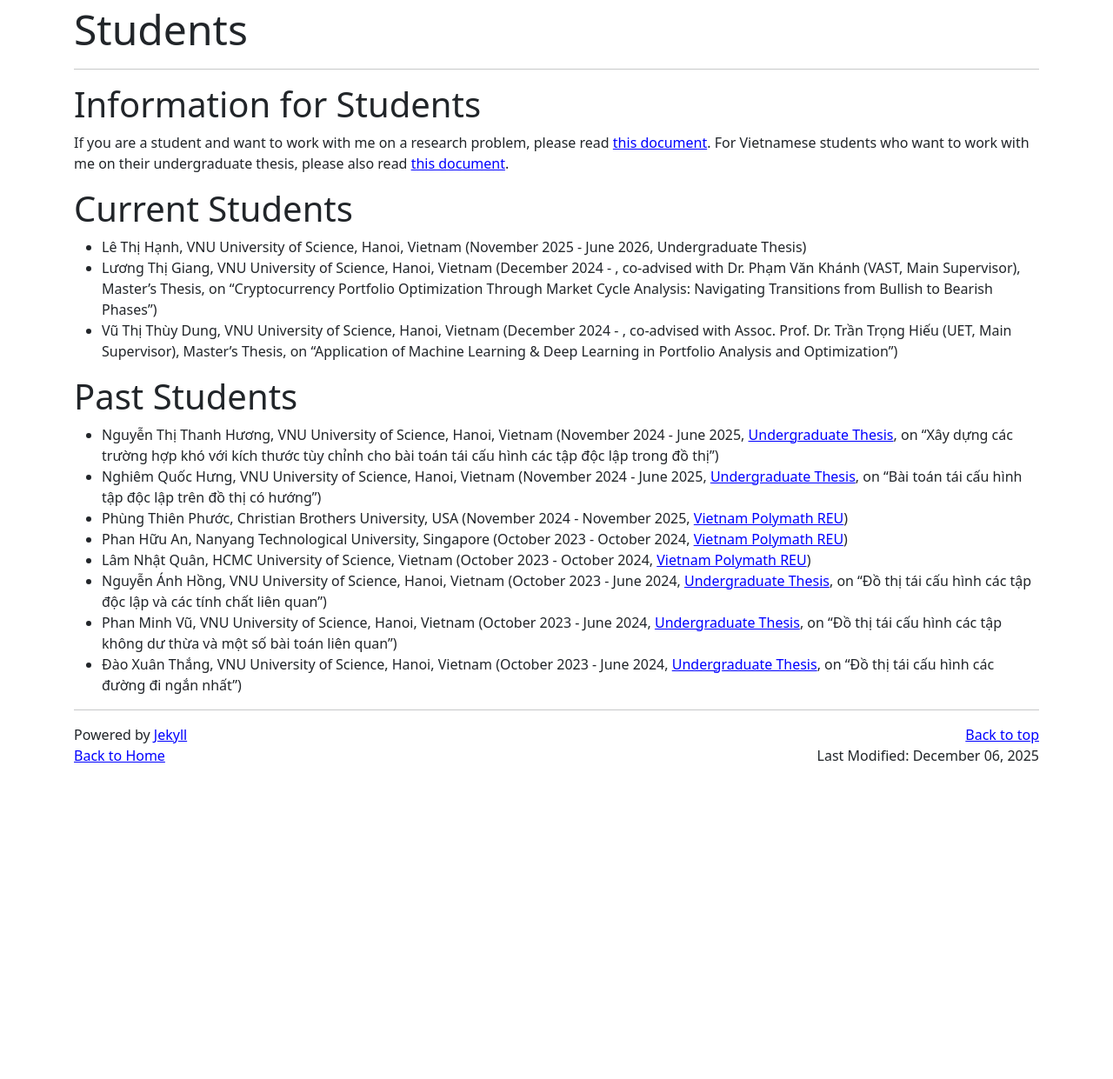
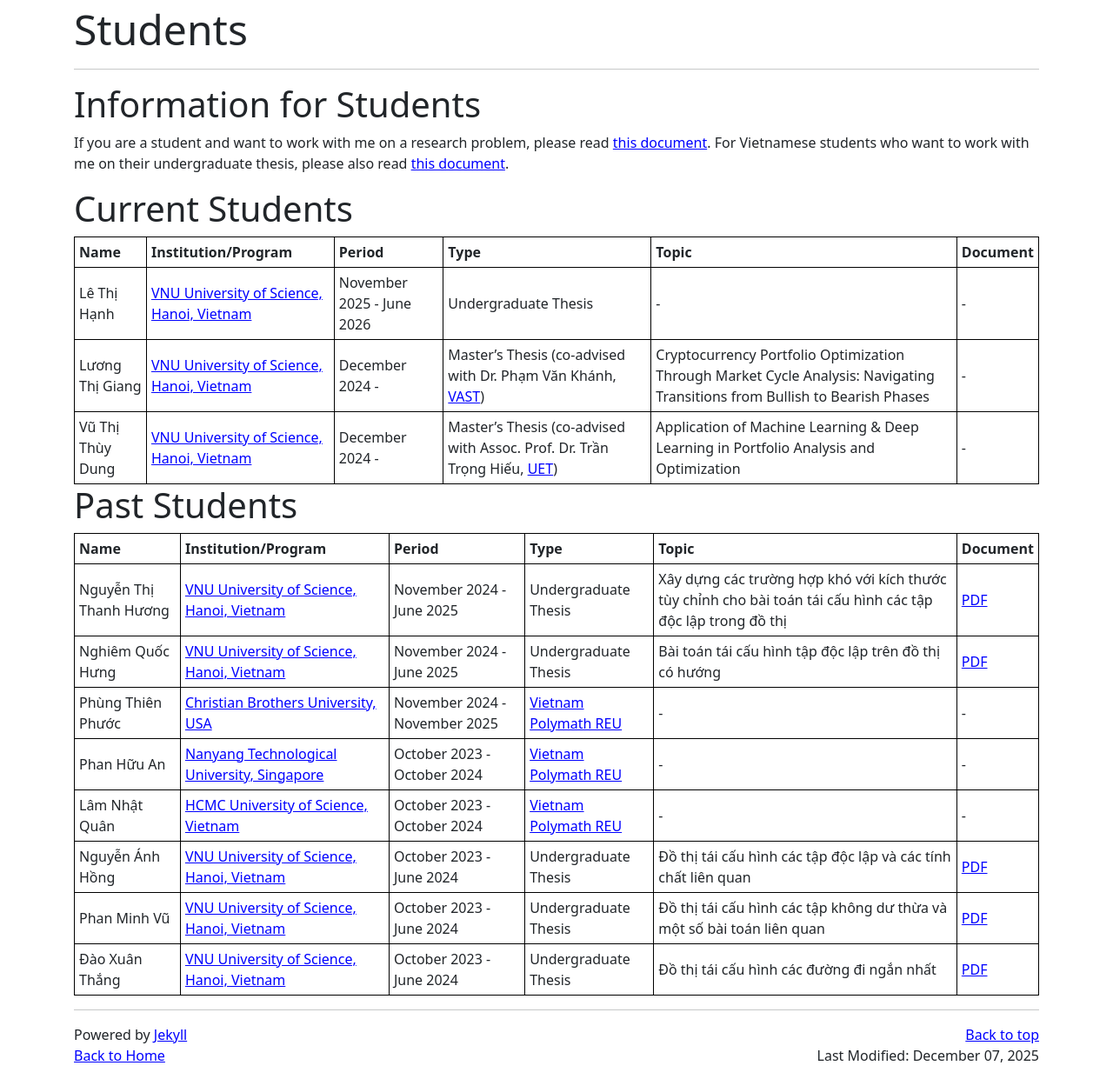
Before and after one commit to hoanganhduc/hoanganhduc.github.io, a Jekyll site: the page built from students.md, in a window 1280 px wide. Shown: the whole page at 87% size. Built offline with Jekyll 4.4.1, drawn with Linux system fonts in a browser that asks for light colours; nearby versions of some CDN libraries; a style sheet for code colours, icons or effects is not loaded; before the commit the page ends 900 px from its top, so only the background shows below that.

Commit message:
Updated @ 2025-12-07  07:29:10 ICT

```diff
--- a/students.md
+++ b/students.md
@@ -2,7 +2,7 @@
 layout: default
 title: "Students"
 permalink: /students/
-last_modified_at: 2025-12-06
+last_modified_at: 2025-12-07
 description: This page contains information about the students who have been working with Duc A. Hoang
 keywords: student, research, thesis advisor, research experience for undergraduate students, Duc A. Hoang
 <!--sitemap: false-->
@@ -16,17 +16,21 @@ If you are a student and want to work with me on a research problem, please read
 
 # Current Students
 
-* Lê Thị Hạnh, VNU University of Science, Hanoi, Vietnam (November 2025 - June 2026, Undergraduate Thesis)
-* Lương Thị Giang, VNU University of Science, Hanoi, Vietnam (December 2024 - , co-advised with Dr. Phạm Văn Khánh (VAST, Main Supervisor), Master's Thesis, on "Cryptocurrency Portfolio Optimization Through Market Cycle Analysis: Navigating Transitions from Bullish to Bearish Phases")
-* Vũ Thị Thùy Dung, VNU University of Science, Hanoi, Vietnam (December 2024 - , co-advised with Assoc. Prof. Dr. Trần Trọng Hiếu (UET, Main Supervisor), Master's Thesis, on "Application of Machine Learning & Deep Learning in Portfolio Analysis and Optimization")
+| Name | Institution/Program | Period | Type | Topic | Document |
+|------|---|---|---|---|---|
+| Lê Thị Hạnh | [VNU University of Science, Hanoi, Vietnam](https://hus.vnu.edu.vn/) | November 2025 - June 2026 | Undergraduate Thesis | - | - |
+| Lương Thị Giang | [VNU University of Science, Hanoi, Vietnam](https://hus.vnu.edu.vn/) | December 2024 - | Master's Thesis (co-advised with Dr. Phạm Văn Khánh, [VAST](https://vast.ac.vn/)) | Cryptocurrency Portfolio Optimization Through Market Cycle Analysis: Navigating Transitions from Bullish to Bearish Phases | - |
+| Vũ Thị Thùy Dung | [VNU University of Science, Hanoi, Vietnam](https://hus.vnu.edu.vn/) | December 2024 - | Master's Thesis (co-advised with Assoc. Prof. Dr. Trần Trọng Hiếu, [UET](https://uet.vnu.edu.vn/)) | Application of Machine Learning & Deep Learning in Portfolio Analysis and Optimization | - |
 
 # Past Students
 
-* Nguyễn Thị Thanh Hương, VNU University of Science, Hanoi, Vietnam (November 2024 - June 2025, [Undergraduate Thesis]({{ page.url | append: "khoaluanHUS_NTTHuong_202506.pdf" }}), on "Xây dựng các trường hợp khó với kích thước tùy chỉnh cho bài toán tái cấu hình các tập độc lập trong đồ thị")
-* Nghiêm Quốc Hưng, VNU University of Science, Hanoi, Vietnam (November 2024 - June 2025, [Undergraduate Thesis]({{ page.url | append: "khoaluanHUS_NQHung_202506.pdf" }}), on "Bài toán tái cấu hình tập độc lập trên đồ thị có hướng")
-* Phùng Thiên Phước, Christian Brothers University, USA (November 2024 - November 2025, [Vietnam Polymath REU]({% link activities/Vietnam-Polymath-REU/index.md %}))
-* Phan Hữu An, Nanyang Technological University, Singapore (October 2023 - October 2024, [Vietnam Polymath REU]({% link activities/Vietnam-Polymath-REU/index.md %}))
-* Lâm Nhật Quân, HCMC University of Science, Vietnam (October 2023 - October 2024, [Vietnam Polymath REU]({% link activities/Vietnam-Polymath-REU/index.md %}))
-* Nguyễn Ánh Hồng, VNU University of Science, Hanoi, Vietnam (October 2023 - June 2024, [Undergraduate Thesis]({{ page.url | append: "khoaluanHUS_NAHong_202406.pdf" }}), on "Đồ thị tái cấu hình các tập độc lập và các tính chất liên quan")
-* Phan Minh Vũ, VNU University of Science, Hanoi, Vietnam (October 2023 - June 2024, [Undergraduate Thesis]({{ page.url | append: "khoaluanHUS_PMVu_202406.pdf" }}), on "Đồ thị tái cấu hình các tập không dư thừa và một số bài toán liên quan")
-* Đào Xuân Thắng, VNU University of Science, Hanoi, Vietnam (October 2023 - June 2024, [Undergraduate Thesis]({{ page.url | append: "khoaluanHUS_DXThang_202406.pdf" }}), on "Đồ thị tái cấu hình các đường đi ngắn nhất")
+| Name | Institution/Program | Period | Type | Topic | Document |
+|------|---|---|---|---|---|
+| Nguyễn Thị Thanh Hương | [VNU University of Science, Hanoi, Vietnam](https://hus.vnu.edu.vn/) | November 2024 - June 2025 | Undergraduate Thesis | Xây dựng các trường hợp khó với kích thước tùy chỉnh cho bài toán tái cấu hình các tập độc lập trong đồ thị | [PDF]({{ page.url \| append: "khoaluanHUS_NTTHuong_202506.pdf" }}) |
+| Nghiêm Quốc Hưng | [VNU University of Science, Hanoi, Vietnam](https://hus.vnu.edu.vn/) | November 2024 - June 2025 | Undergraduate Thesis | Bài toán tái cấu hình tập độc lập trên đồ thị có hướng | [PDF]({{ page.url \| append: "khoaluanHUS_NQHung_202506.pdf" }}) |
+| Phùng Thiên Phước | [Christian Brothers University, USA](https://www.cbu.edu/) | November 2024 - November 2025 | [Vietnam Polymath REU]({% link activities/Vietnam-Polymath-REU/index.md %}) | - | - |
+| Phan Hữu An | [Nanyang Technological University, Singapore](https://www.ntu.edu.sg/) | October 2023 - October 2024 | [Vietnam Polymath REU]({% link activities/Vietnam-Polymath-REU/index.md %}) | - | - |
+| Lâm Nhật Quân | [HCMC University of Science, Vietnam](https://www.hcmus.edu.vn/) | October 2023 - October 2024 | [Vietnam Polymath REU]({% link activities/Vietnam-Polymath-REU/index.md %}) | - | - |
+| Nguyễn Ánh Hồng | [VNU University of Science, Hanoi, Vietnam](https://hus.vnu.edu.vn/) | October 2023 - June 2024 | Undergraduate Thesis | Đồ thị tái cấu hình các tập độc lập và các tính chất liên quan | [PDF]({{ page.url \| append: "khoaluanHUS_NAHong_202406.pdf" }}) |
+| Phan Minh Vũ | [VNU University of Science, Hanoi, Vietnam](https://hus.vnu.edu.vn/) | October 2023 - June 2024 | Undergraduate Thesis | Đồ thị tái cấu hình các tập không dư thừa và một số bài toán liên quan | [PDF]({{ page.url \| append: "khoaluanHUS_PMVu_202406.pdf" }}) |
+| Đào Xuân Thắng | [VNU University of Science, Hanoi, Vietnam](https://hus.vnu.edu.vn/) | October 2023 - June 2024 | Undergraduate Thesis | Đồ thị tái cấu hình các đường đi ngắn nhất | [PDF]({{ page.url \| append: "khoaluanHUS_DXThang_202406.pdf" }}) |
```
Also changed, not shown: 1 other file.
